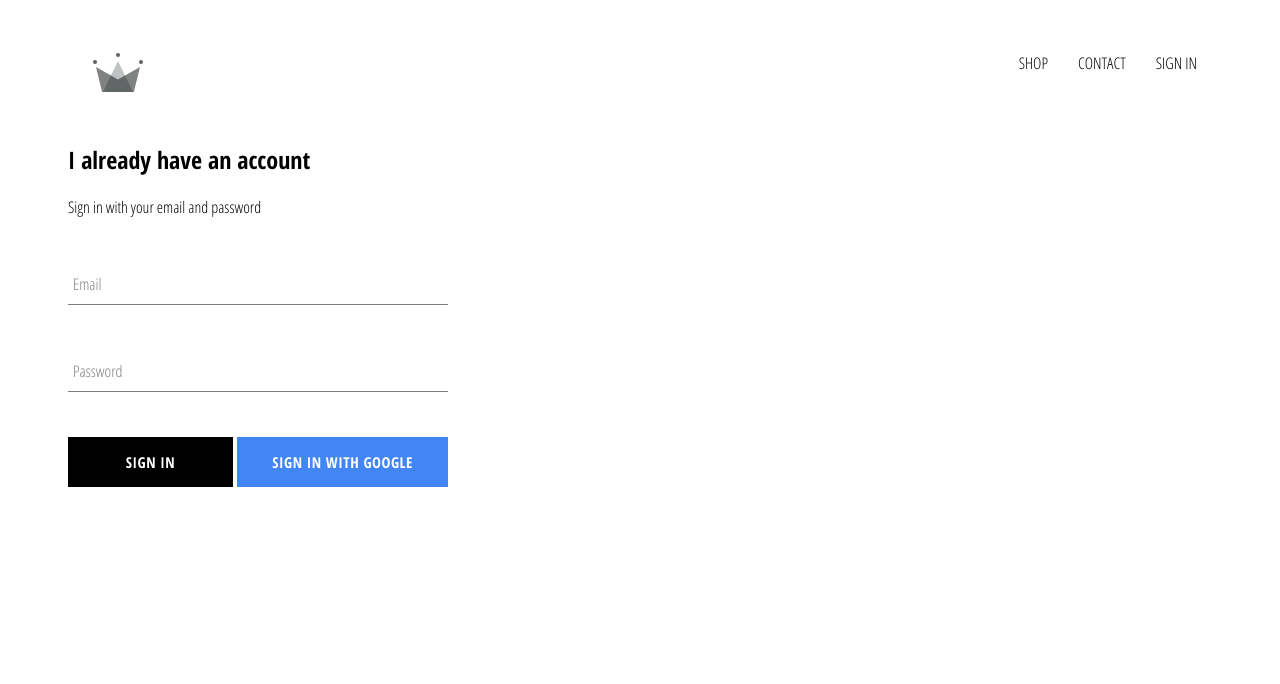
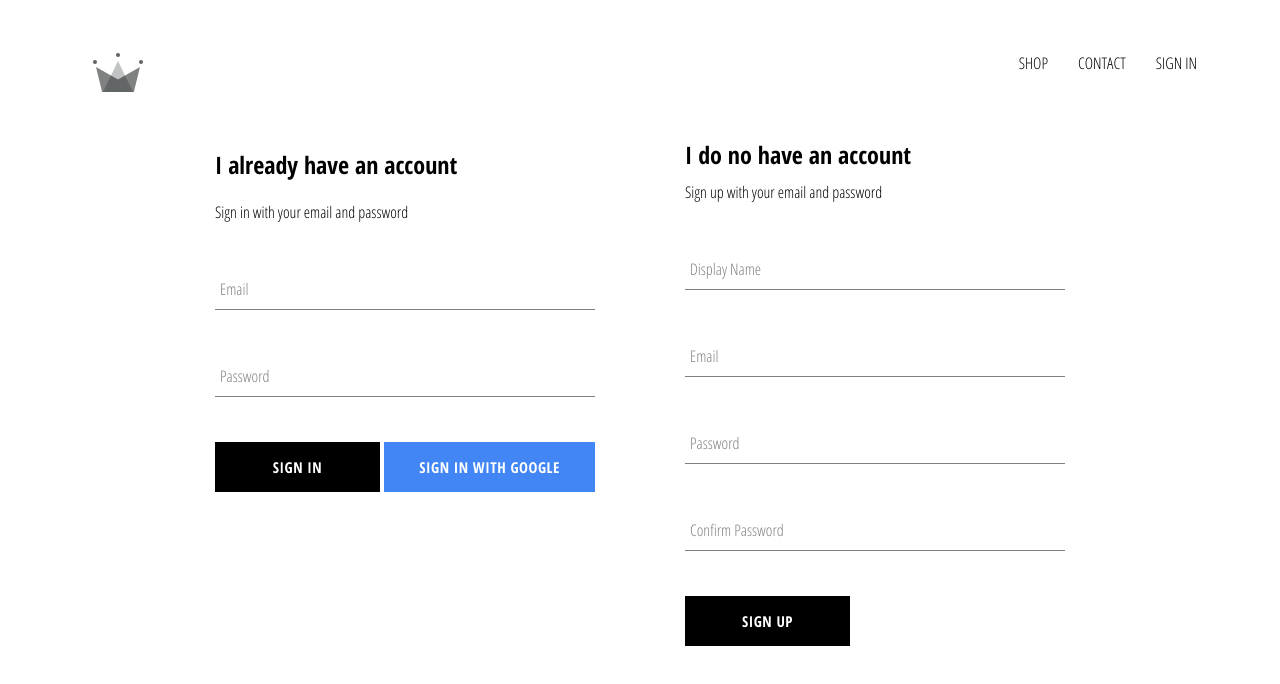
Before and after one commit to juanhuttemann/react-ecommerce, a React (Create React App) app: page /signin in a window 1280 px wide. Shown: the top 684 px of the page. Built offline with nearby package versions, Linux system fonts and the light colour scheme; no server answers.

Commit message:
implemented firebase authentication

```diff
--- a/src/App.js
+++ b/src/App.js
@@ -7,7 +7,7 @@
 import HomePage from './pages/homepage/homepage.component'
 import ShopPage from './pages/shop/shop.component'
 import SignInAndSignUpPage from './pages/sign-in-and-sign-up/sign-in-and-sign-up.component'
-import { auth } from './firebase/firebase.utils';
+import { auth, createUserProfileDocument } from './firebase/firebase.utils';
 
 
 class App extends React.Component {
@@ -18,11 +18,25 @@
   unsubscribeFromAuth = null
 
   componentDidMount() {
-    this.unsubscribeFromAuth = auth.onAuthStateChanged(user => {
-      this.setState({
-        currentUser: user
-      })
-      console.log(user)
+    this.unsubscribeFromAuth = auth.onAuthStateChanged(async userAuth => {
+      if (userAuth) {
+        const userRef = await createUserProfileDocument(userAuth);
+
+        userRef.onSnapshot(snapShot => {
+
+          this.setState({
+            currentUser: {
+              id: snapShot.id,
+              ...snapShot.data(),
+            }
+          });
+
+          console.log(this.state)
+
+        });
+
+      }
+      this.setState({currentUser: userAuth})
     })
   }
 
--- /dev/null
+++ b/src/components/sign-up/sign-up.component.jsx
@@ -0,0 +1,96 @@
+import React from 'react'
+
+import FormInput from '../form-input/form-input.component'
+import CustomButton from '../custom-button/custom-button.component'
+
+import { auth, createUserProfileDocument } from '../../firebase/firebase.utils'
+
+import './sign-up.styles.scss'
+
+class SignUp extends React.Component {
+    state = {
+        displayName: '',
+        email: '',
+        password: '',
+        confirmPassword: '',
+    }
+
+    handleSubmit = async event => {
+        event.preventDefault();
+
+        const { displayName, email, password, confirmPassword } = this.state
+        if(password !== confirmPassword) {
+            alert("password don't match");
+            return;
+        }
+
+        try {
+            const { user } = await auth.createUserWithEmailAndPassword(email, password)
+
+            await createUserProfileDocument(user, { displayName })
+
+            this.setState({
+                displayName: '',
+                email: '',
+                password: '',
+                confirmPassword: '',
+            })
+
+        } catch (error) {
+            console.log(error)
+        }
+
+    }
+
+    handleChange = event => {
+        const { name, value} = event.target
+        this.setState({[name]: value});
+    }
+
+    render(){
+        const {displayName, email, password, confirmPassword} = this.state
+        return (
+            <div className="sign-up">
+                <h2 className="title">I do no have an account</h2>
+                <span>Sign up with your email and password</span>
+                <form className="sign-up-form" onSubmit={this.handleSubmit}>
+                    <FormInput
+                        type="text"
+                        name='displayName'
+                        value={displayName}
+                        onChange={this.handleChange}
+                        label='Display Name'
+                        required
+                    />
+                    <FormInput
+                        type="text"
+                        name='email'
+                        value={email}
+                        onChange={this.handleChange}
+                        label='Email'
+                        required
+                    />
+                    <FormInput
+                        type="password"
+                        name='password'
+                        value={password}
+                        onChange={this.handleChange}
+                        label='Password'
+                        required
+                    />
+                    <FormInput
+                        type="password"
+                        name='confirmPassword'
+                        value={confirmPassword}
+                        onChange={this.handleChange}
+                        label='Confirm Password'
+                        required
+                    />
+                    <CustomButton type="submit">SIGN UP</CustomButton>
+                </form>
+            </div>
+        )
+    }
+}
+
+export default SignUp
--- /dev/null
+++ b/src/components/sign-up/sign-up.styles.scss
@@ -0,0 +1,9 @@
+.sign-up {
+    display: flex;
+    flex-direction: column;
+    width: 380px;
+
+    .title {
+        margin: 10px 0;
+    }
+}
--- a/src/firebase/firebase.utils.js
+++ b/src/firebase/firebase.utils.js
@@ -13,6 +13,32 @@
     measurementId: "G-XNPXC76Y7E"
 };
 
+export const createUserProfileDocument = async (userAuth, additionalData) => {
+    if (!userAuth) return;
+
+    const userRef = firestore.doc(`users/${userAuth.uid}`);
+
+    const snapShot = await userRef.get()
+
+
+    if (!snapShot.exists) {
+        const { displayName, email } = userAuth;
+        const createdAt = new Date();
+        try {
+            await userRef.set({
+                displayName,
+                email,
+                createdAt,
+                ...additionalData
+            })
+
+        } catch (error) {
+            console.log('error creating user', error.message);
+        }
+    }
+    return userRef
+}
+
 firebase.initializeApp(config);
 
 export const auth = firebase.auth();
--- a/src/pages/sign-in-and-sign-up/sign-in-and-sign-up.component.jsx
+++ b/src/pages/sign-in-and-sign-up/sign-in-and-sign-up.component.jsx
@@ -1,11 +1,13 @@
 import React from 'react'
-import SigIn from '../../components/sign-in/sign-in.component'
+import SignIn from '../../components/sign-in/sign-in.component'
+import SignUp from '../../components/sign-up/sign-up.component'
 
 import './sign-in-and-sign-up.styles.scss'
 
 const SignInAndSignUpPage = () => (
     <div className="sign-in-and-sign-up">
-        <SigIn />
+        <SignIn />
+        <SignUp />
     </div>
 )
 
--- a/src/pages/sign-in-and-sign-up/sign-in-and-sign-up.styles.scss
+++ b/src/pages/sign-in-and-sign-up/sign-in-and-sign-up.styles.scss
@@ -52,3 +52,10 @@
         }
     }
 }
+
+.sign-in-and-sign-up {
+    width: 850px;
+    display: flex;
+    justify-content: space-between;
+    margin: 30px auto;
+}
```
